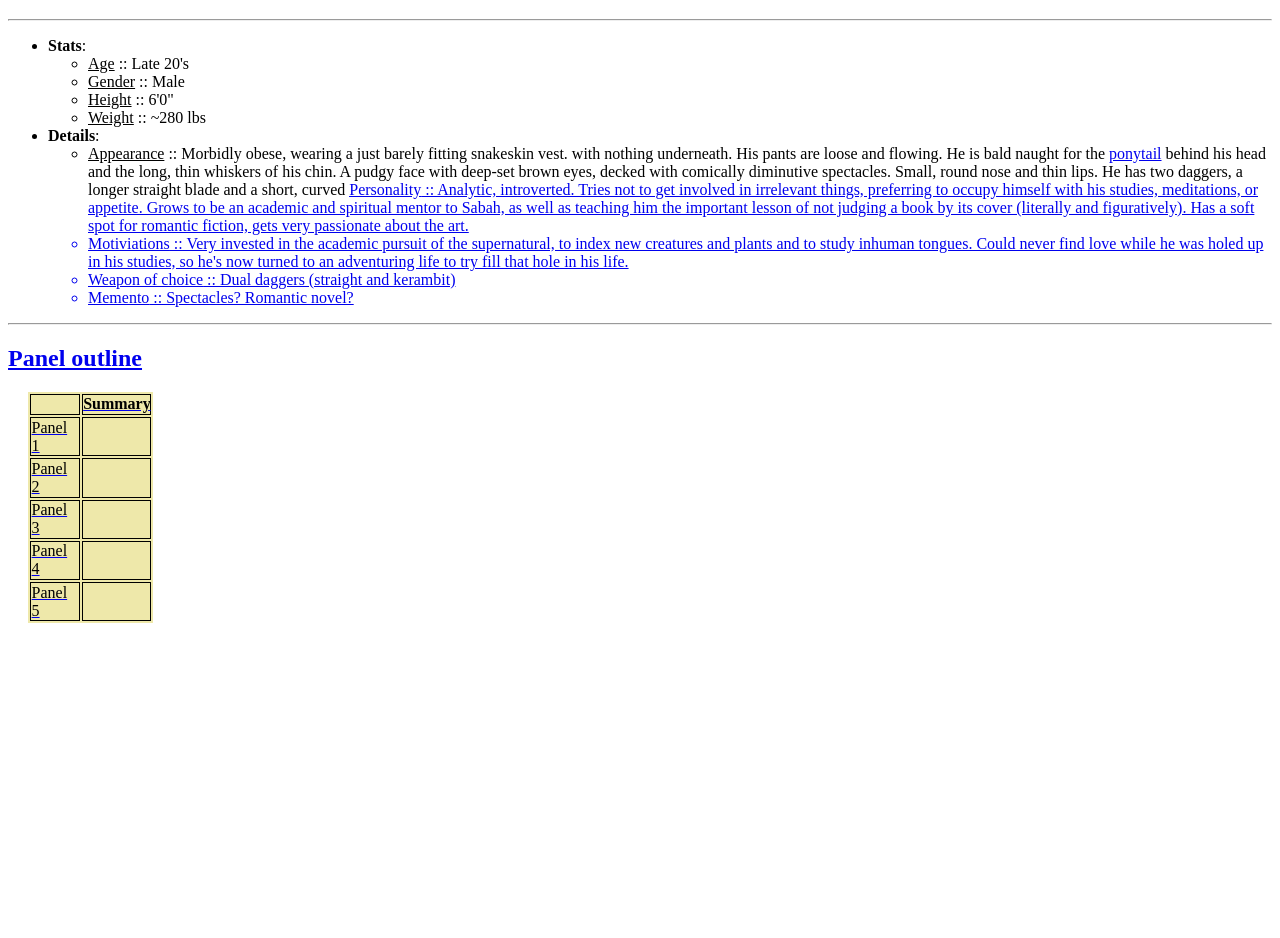
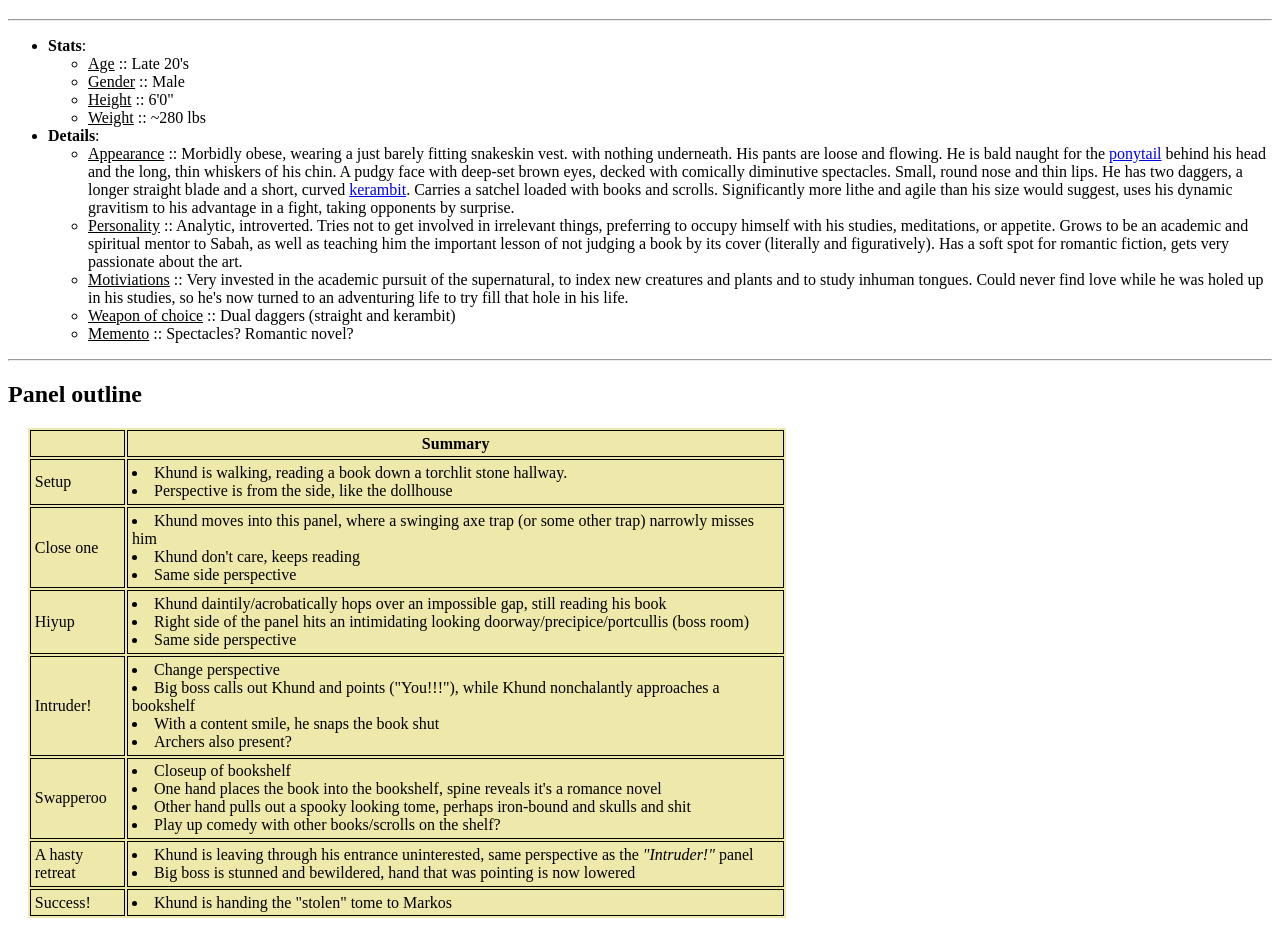
Before and after one commit to ekliot/digital-comic, a plain HTML site: page docs/khund.html in a window 1280 px wide. Shown: the part 87-1025 px from the top of the page. Before the commit the page ends 800 px from the top, so only its background shows below. Drawn offline with Linux system fonts and the light colour scheme.

Commit message:
khund vignette

```diff
--- a/docs/khund.html
+++ b/docs/khund.html
@@ -37,7 +37,7 @@
 
                 <li><b>Details</b>:</li>
                 <ul>
-                    <li><u>Appearance</u> :: Morbidly obese, wearing a just barely fitting snakeskin vest. with nothing underneath. His pants are loose and flowing. He is bald naught for the <a href="http://lasthairmodels.com/wp-content/uploads/2012/05/queue-ponytail.gif">ponytail</a> behind his head and the long, thin whiskers of his chin. A pudgy face with deep-set brown eyes, decked with comically diminutive spectacles. Small, round nose and thin lips. He has two daggers, a longer straight blade and a short, curved <a href="https://images.duckduckgo.com/iu/?u=http%3A%2F%2Fcdn2.bigcommerce.com%2Fserver3500%2F3gpq9l22%2Fproduct_images%2Fuploaded_images%2Fkbit-second5.jpg%3Ft%3D1394731078&f=1>kerambit</a>. Carries a satchel loaded with books and scrolls. Significantly more lithe and agile than his size would suggest, uses his dynamic gravitism to his advantage in a fight, taking opponents by surprise.</li>
+                    <li><u>Appearance</u> :: Morbidly obese, wearing a just barely fitting snakeskin vest. with nothing underneath. His pants are loose and flowing. He is bald naught for the <a href="http://lasthairmodels.com/wp-content/uploads/2012/05/queue-ponytail.gif">ponytail</a> behind his head and the long, thin whiskers of his chin. A pudgy face with deep-set brown eyes, decked with comically diminutive spectacles. Small, round nose and thin lips. He has two daggers, a longer straight blade and a short, curved <a href="https://images.duckduckgo.com/iu/?u=http%3A%2F%2Fcdn2.bigcommerce.com%2Fserver3500%2F3gpq9l22%2Fproduct_images%2Fuploaded_images%2Fkbit-second5.jpg%3Ft%3D1394731078&f=1">kerambit</a>. Carries a satchel loaded with books and scrolls. Significantly more lithe and agile than his size would suggest, uses his dynamic gravitism to his advantage in a fight, taking opponents by surprise.</li>
                     <li><u>Personality</u> :: Analytic, introverted. Tries not to get involved in irrelevant things, preferring to occupy himself with his studies, meditations, or appetite. Grows to be an academic and spiritual mentor to Sabah, as well as teaching him the important lesson of not judging a book by its cover (literally and figuratively). Has a soft spot for romantic fiction, gets very passionate about the art.</li>
                     <li><u>Motiviations</u> :: Very invested in the academic pursuit of the supernatural, to index new creatures and plants and to study inhuman tongues. Could never find love while he was holed up in his studies, so he's now turned to an adventuring life to try fill that hole in his life.</li>
                     <li><u>Weapon of choice</u> :: Dual daggers (straight and kerambit)</li>
@@ -57,28 +57,64 @@
             </tr>
 
             <tr>
-                <td>Panel 1</td>
-                <td></td>
+                <td>Setup</td>
+                <td>
+                    <li>Khund is walking, reading a book down a torchlit stone hallway.</li>
+                    <li>Perspective is from the side, like the dollhouse</li>
+                </td>
             </tr>
 
             <tr>
-                <td>Panel 2</td>
-                <td></td>
+                <td>Close one</td>
+                <td>
+                    <li>Khund moves into this panel, where a swinging axe trap (or some other trap) narrowly misses him</li>
+                    <li>Khund don't care, keeps reading</li>
+                    <li>Same side perspective</li>
+                </td>
             </tr>
 
             <tr>
-                <td>Panel 3</td>
-                <td></td>
+                <td>Hiyup</td>
+                <td>
+                    <li>Khund daintily/acrobatically hops over an impossible gap, still reading his book</li>
+                    <li>Right side of the panel hits an intimidating looking doorway/precipice/portcullis (boss room)</li>
+                    <li>Same side perspective</li>
+                </td>
             </tr>
 
             <tr>
-                <td>Panel 4</td>
-                <td></td>
+                <td>Intruder!</td>
+                <td>
+                    <li>Change perspective</li>
+                    <li>Big boss calls out Khund and points ("You!!!"), while Khund nonchalantly approaches a bookshelf</li>
+                    <li>With a content smile, he snaps the book shut</li>
+                    <li>Archers also present?</li>
+                </td>
             </tr>
 
             <tr>
-                <td>Panel 5</td>
-                <td></td>
+                <td>Swapperoo</td>
+                <td>
+                    <li>Closeup of bookshelf</li>
+                    <li>One hand places the book into the bookshelf, spine reveals it's a romance novel</li>
+                    <li>Other hand pulls out a spooky looking tome, perhaps iron-bound and skulls and shit</li>
+                    <li>Play up comedy with other books/scrolls on the shelf?</li>
+                </td>
+            </tr>
+
+            <tr>
+                <td>A hasty retreat</td>
+                <td>
+                    <li>Khund is leaving through his entrance uninterested, same perspective as the <i>"Intruder!"</i> panel</li>
+                    <li>Big boss is stunned and bewildered, hand that was pointing is now lowered</li>
+                </td>
+            </tr>
+
+            <tr>
+                <td>Success!</td>
+                <td>
+                    <li>Khund is handing the "stolen" tome to Markos</li>
+                </td>
             </tr>
         </table>
 
```
